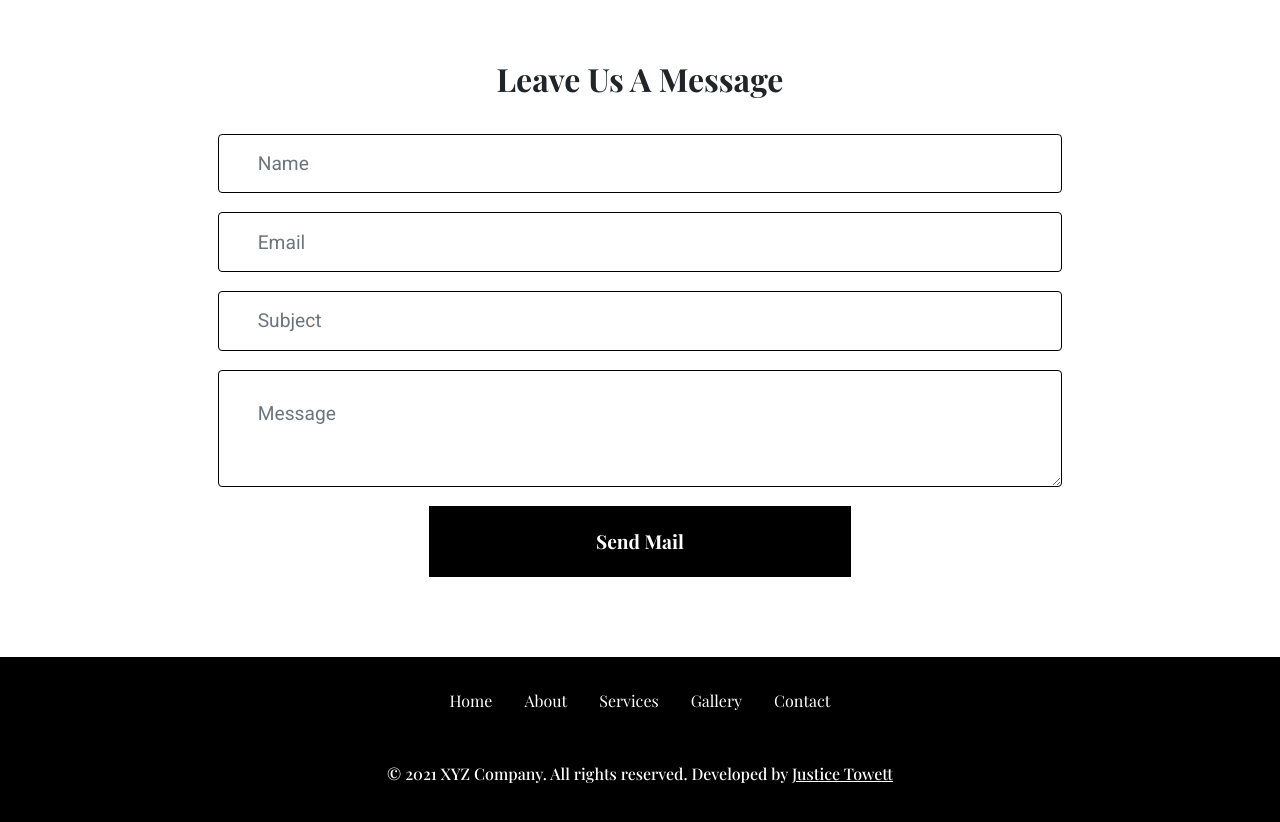
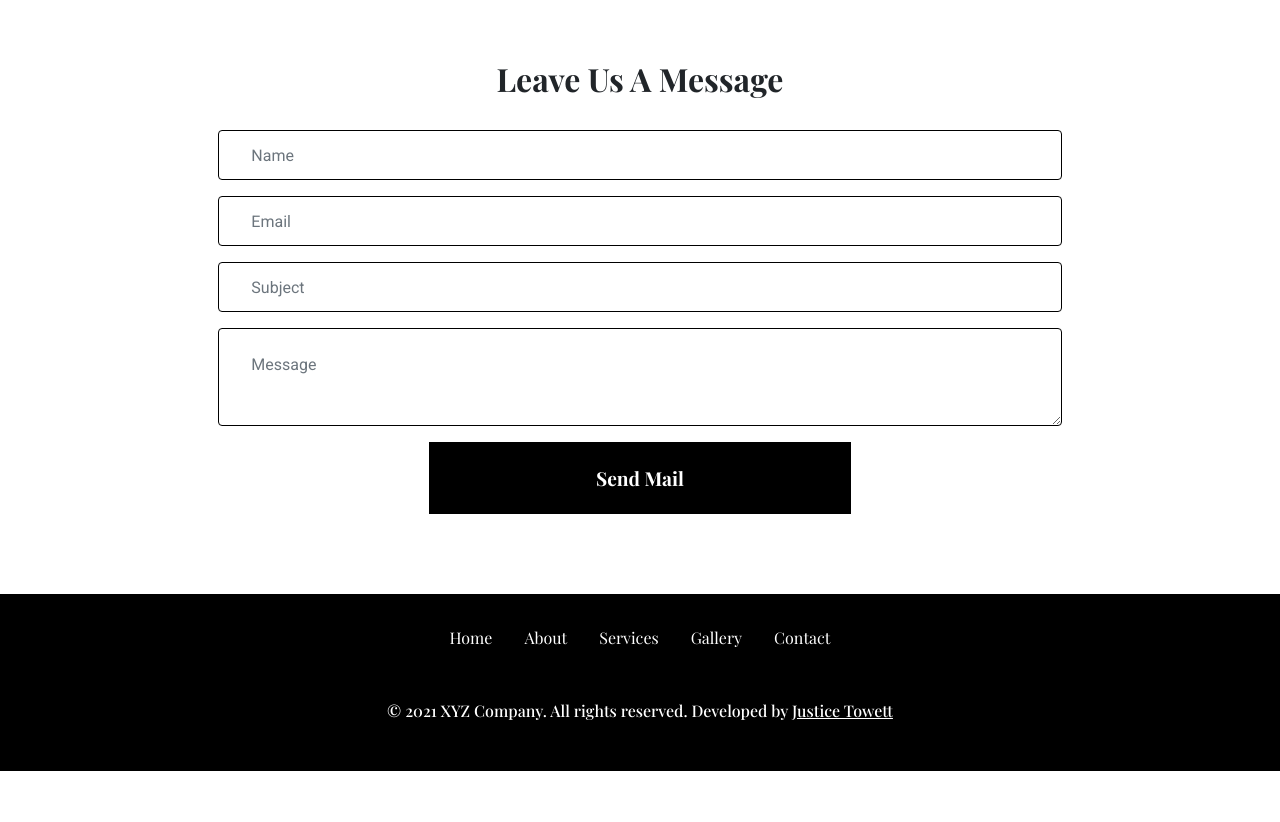
Before and after one commit to jtowett89/sample-react-website, a React (Create React App) app: page /contact in a window 1280 px wide. Shown: the part 500-1322 px from the top of the page. After the commit the page ends 1271 px from the top, so only its background shows below. Built offline with nearby package versions, Linux system fonts and the light colour scheme; a web font is replaced by a local one.

Commit message:
footer links bug

```diff
--- a/src/components/Contact.js
+++ b/src/components/Contact.js
@@ -77,10 +77,7 @@ class Contact extends Component {
     });
 
     if (validateInputs(name, email, subject, message)) {
-      document.getElementById("name").value = "";
-      document.getElementById("email").value = "";
-      document.getElementById("subject").value = "";
-      document.getElementById("message").value = "";
+      this.setState({ name: "", email: "", subject: "", message: "" });
       window.scrollTo({ top: 0, behavior: "smooth" });
     } else {
       window.scrollTo({ top: 0, behavior: "smooth" });
--- a/src/css/style.css
+++ b/src/css/style.css
@@ -88,7 +88,7 @@ nav {
   list-style: none;
 }
 .footer ul li {
-  display: inline;
+  display: inline-flex;
   margin: 0em 1em;
 }
 .footer ul li a {
@@ -133,7 +133,7 @@ nav {
 .content input,
 .content textarea {
   padding: 1.5em 2em;
-  font-size: 1.2em;
+  font-size: 1em;
   border: 1px solid #000;
   margin: 1em 0;
 }
```
